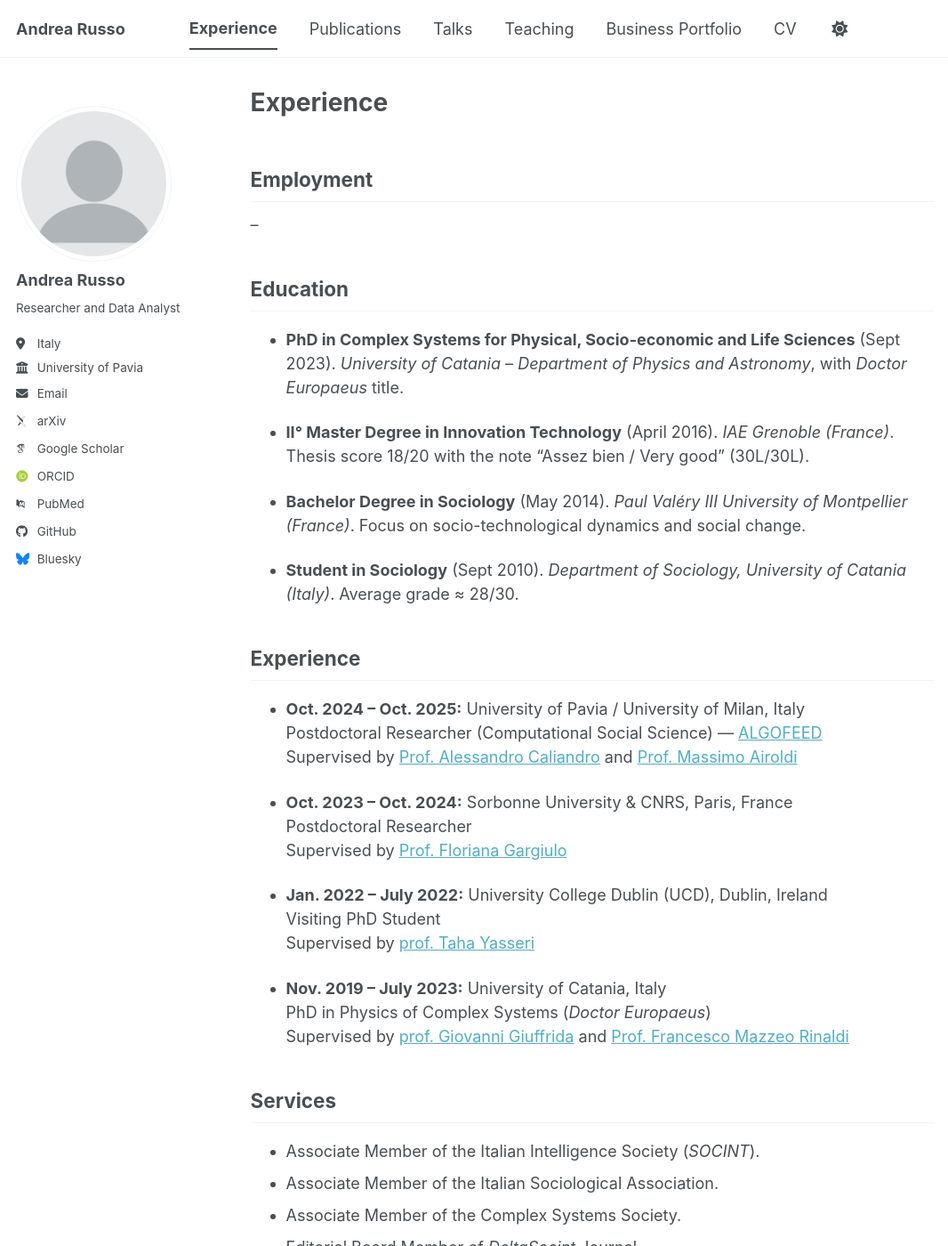
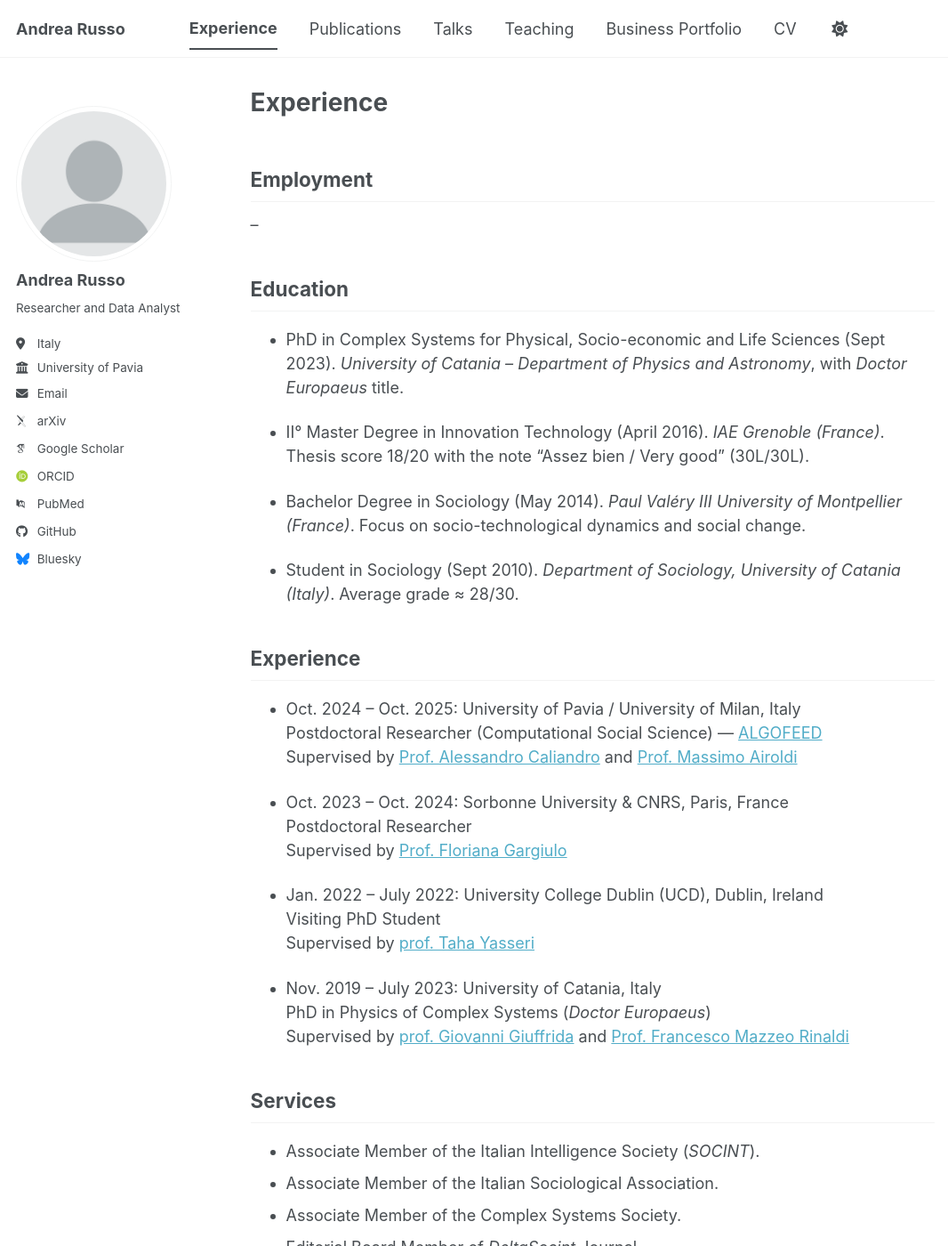
Before and after one commit to AndreaRussoPhD/AndreaRussoPhD.github.io, a Jekyll site: the page built from _pages/experience.md, in a window 1280 px wide and 1400 px high. Shown: the whole window at 89% size, without its empty margins (0-1066 px from the left). Built offline with Jekyll 4.4.1, drawn with Linux system fonts in a browser that asks for light colours; some web fonts are replaced; a script bundle is joined from its source files by our own code; library files that are not in the unit come from our copies.

```diff
--- a/_pages/experience.md
+++ b/_pages/experience.md
@@ -10,33 +10,33 @@ author_profile: true
 
 ## Education
 
-- **PhD in Complex Systems for Physical, Socio-economic and Life Sciences** (Sept 2023).
+- PhD in Complex Systems for Physical, Socio-economic and Life Sciences (Sept 2023).
   *University of Catania – Department of Physics and Astronomy*, with *Doctor Europaeus* title.
 
-- **II° Master Degree in Innovation Technology** (April 2016).
+- II° Master Degree in Innovation Technology (April 2016).
   *IAE Grenoble (France)*. Thesis score 18/20 with the note “Assez bien / Very good” (30L/30L).
 
-- **Bachelor Degree in Sociology** (May 2014).
+- Bachelor Degree in Sociology (May 2014).
   *Paul Valéry III University of Montpellier (France)*. Focus on socio-technological dynamics and social change.
 
-- **Student in Sociology** (Sept 2010).
+- Student in Sociology (Sept 2010).
   *Department of Sociology, University of Catania (Italy)*. Average grade ≈ 28/30.
 
 ## Experience
 
-- **Oct. 2024 – Oct. 2025:** University of Pavia / University of Milan, Italy
+- Oct. 2024 – Oct. 2025: University of Pavia / University of Milan, Italy
   Postdoctoral Researcher (Computational Social Science) — [ALGOFEED](https://algofeed.unimi.it/)
   Supervised by [Prof. Alessandro Caliandro](https://www.unimi.it/it/ugov/person/alessandro-caliandro) and [Prof. Massimo Airoldi](https://www.unimi.it/it/ugov/person/massimo-airoldi)
 
-- **Oct. 2023 – Oct. 2024:** Sorbonne University & CNRS, Paris, France
+- Oct. 2023 – Oct. 2024: Sorbonne University & CNRS, Paris, France
   Postdoctoral Researcher
   Supervised by [Prof. Floriana Gargiulo](https://www.gemass.fr/member/gargiulo-floriana/)
 
-- **Jan. 2022 – July 2022:** University College Dublin (UCD), Dublin, Ireland
+- Jan. 2022 – July 2022: University College Dublin (UCD), Dublin, Ireland
   Visiting PhD Student
   Supervised by [prof. Taha Yasseri](https://tahayasseri.com/)
 
- - **Nov. 2019 – July 2023:** University of Catania, Italy
+ - Nov. 2019 – July 2023: University of Catania, Italy
   PhD in Physics of Complex Systems (*Doctor Europaeus*)
   Supervised by [prof. Giovanni Giuffrida](https://www.dsps.unict.it/docenti/giovanni.giuffrida) and [Prof. Francesco Mazzeo Rinaldi](https://www.dsps.unict.it/docenti/francesco.mazzeorinaldi)
 
```
